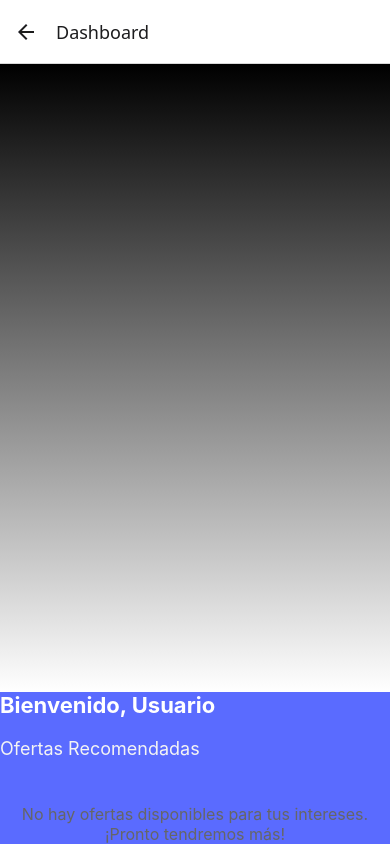
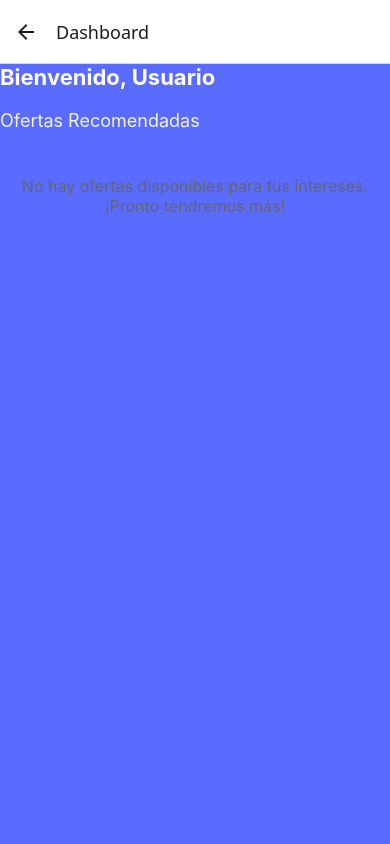
Before and after one commit to nicogomez94/unveilapp, a React Native app: screen /Dashboard in a window 390 px wide. Built offline with nearby package versions, Linux system fonts and the light colour scheme.

Commit message:
fixes readme y dash

```diff
--- a/src/features/matching/components/DashboardScreen.jsx
+++ b/src/features/matching/components/DashboardScreen.jsx
@@ -43,10 +43,6 @@ const DashboardScreen = () => {
 
     return (
         <SafeAreaView style={styles.container}>
-            <LinearGradient
-                    colors={['#000',"#fff"]}
-                    style={styles.gradientBackground}
-            ></LinearGradient>
             <Text style={styles.welcomeText}>
                 Bienvenido, {onboardingData?.fullName || 'Usuario'}
             </Text>
```
Also changed, not shown: 1 other file (tests, documents, lock files or other folders). Lines whose indentation alone changed are shown as unchanged.
